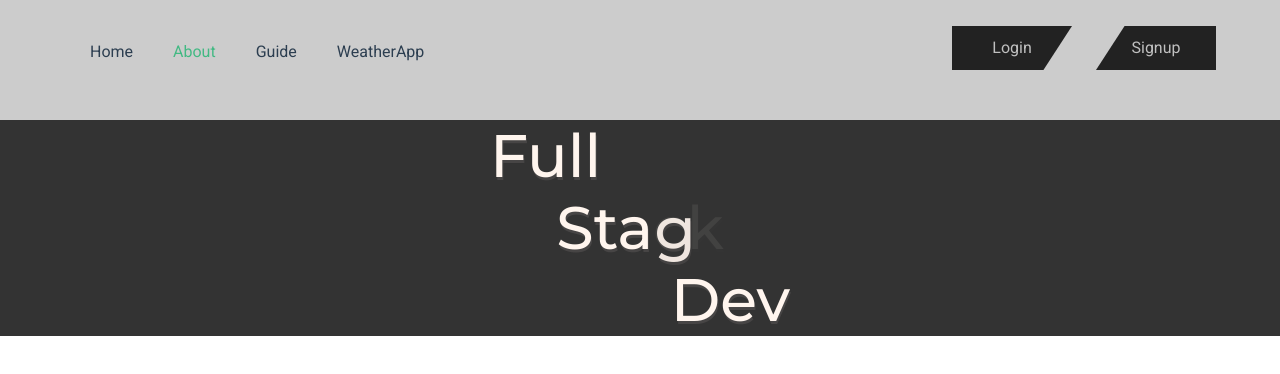
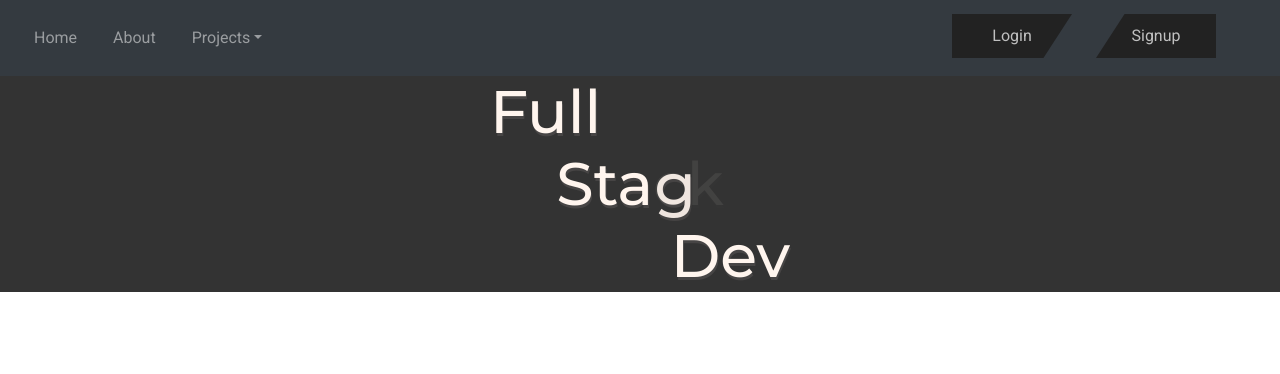
Before and after one commit to mickireh/vueproject4, a Vue app: page /#/about in a window 1280 px wide. Shown: the top 374 px of the page. Built offline with nearby package versions, Linux system fonts and the light colour scheme; no server answers.

Commit message:
navbar new

```diff
--- a/src/App.vue
+++ b/src/App.vue
@@ -1,13 +1,43 @@
 <template>
   <div id="app">
-    <nav id="nav">
+    <nav class="navbar navbar-expand-md navbar-dark bg-dark">
+      <!-- <a class="navbar-brand" href="#">Expand at md</a> -->
+      <button class="navbar-toggler" type="button" data-toggle="collapse" data-target="#navbarsExample04" aria-controls="navbarsExample04" aria-expanded="false" aria-label="Toggle navigation">
+      <span class="navbar-toggler-icon"></span>
+      </button>
+
+      <div class="collapse navbar-collapse" id="navbarsExample04">
+        <ul class="navbar-nav mr-auto">
+          <li class="nav-item">
+            <router-link class="nav-link" to="/">Home</router-link>
+          </li>
+          <li class="nav-item">
+            <router-link class="nav-link" to="/about">About</router-link>
+          </li>
+          <!-- <li class="nav-item">
+            <a class="nav-link disabled" href="#" tabindex="-1" aria-disabled="true">Disabled</a>
+          </li> -->
+          <li class="nav-item dropdown">
+            <a class="nav-link dropdown-toggle" href="#" id="dropdown04" data-toggle="dropdown" aria-haspopup="true" aria-expanded="false">Projects</a>
+            <div class="dropdown-menu" aria-labelledby="dropdown04">
+              <router-link class ="dropdown-item" to="/guide">Guide</router-link>
+              <router-link class ="dropdown-item" to="/weatherapp">WeatherApp</router-link>
+            </div>
+          </li>
+        </ul>
+        <!-- <form class="form-inline my-2 my-md-0">
+          <input class="form-control" type="text" placeholder="Search">
+        </form> -->
+      </div>
+    </nav>
+    <!-- <nav id="nav">
       <ul>
         <li><router-link to="/">Home</router-link></li>
         <li><router-link to="/about">About</router-link></li>
         <li><router-link to="/guide">Guide</router-link></li>
         <li><router-link to="/weatherapp">WeatherApp</router-link></li>
       </ul>
-    </nav>
+    </nav> -->
     <router-view/>
   </div>
 </template>
--- a/src/components/Login.vue
+++ b/src/components/Login.vue
@@ -157,7 +157,7 @@ export default {
 <style scoped lang="scss">
 .UserLogging {
     position: absolute;
-    top: 26px;
+    top: 14px;
     right: 40px;
     text-align: center;
     font-weight: 300;
@@ -265,7 +265,7 @@ export default {
 }
 #loginForm {
     position:absolute;
-    top:131px;
+    top:76px;
     right:40px;
     width: 200px;
     background-color: rgba($color: #222, $alpha: .9);
@@ -305,7 +305,7 @@ export default {
 #signupForm {
     position: absolute;
     width:300px;
-    top: 131px;
+    top: 76px;
 
     margin-left: auto;
     margin-right: auto;
--- a/src/views/Guide.vue
+++ b/src/views/Guide.vue
@@ -499,7 +499,7 @@
         background-color: seashell;
         border-radius: 5px;
         bottom: 30px;
-        left: 9%;
+        left: 5%;
         line-height: 40px;
         font-size: 25px;
         width: 40px;
--- a/src/views/WeatherApp.vue
+++ b/src/views/WeatherApp.vue
@@ -67,7 +67,7 @@ import Login from '@/components/Login.vue';
 
 <style lang="scss" scoped>
 .weatherApp {
-    min-height: calc(100vh - 161px);
+    min-height: calc(100vh - 106px);
     font-family: 'Montserrat', sans-serif;
 }
 
```
